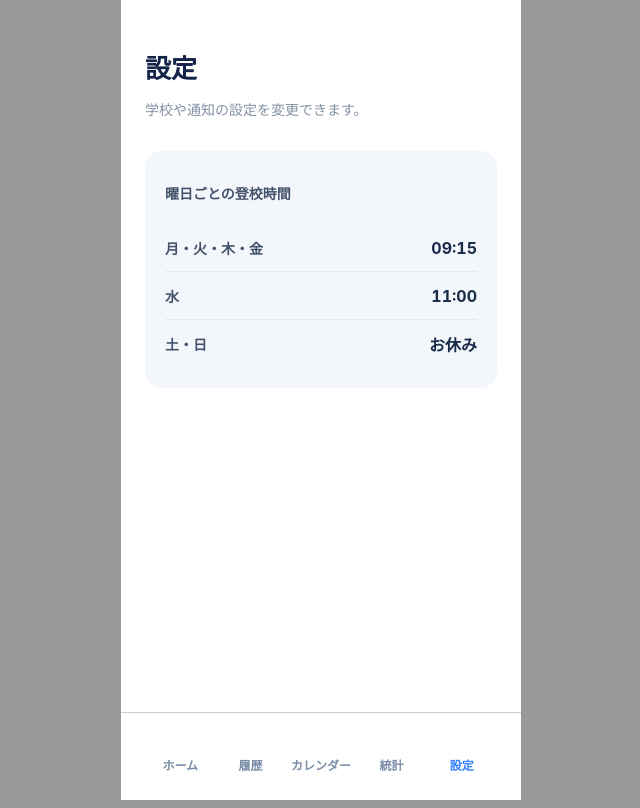
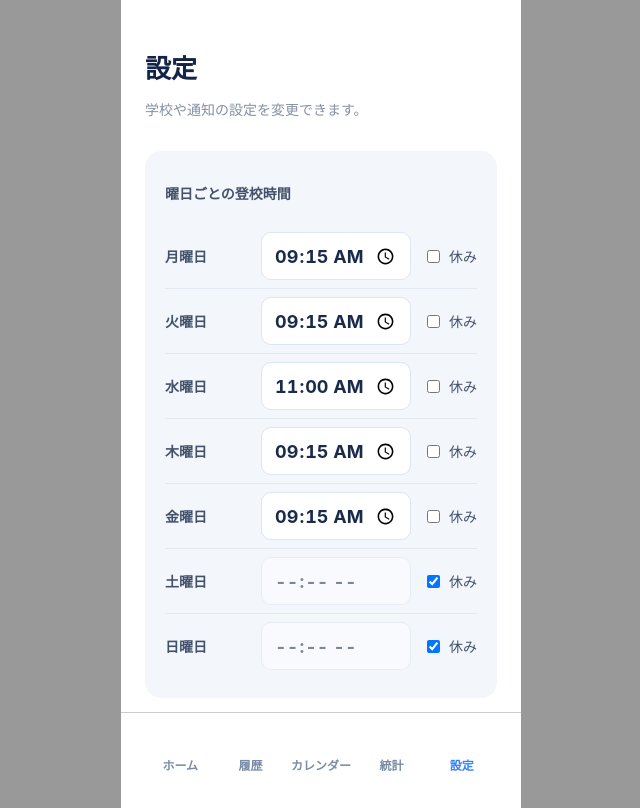
Before and after one commit to ShunKUN1182/WebTraining02, a React (Vite) app in the folder NoDelay/: page /option in a window 1280 px wide. Shown: the whole page, without its empty margins (319-959 px from the left). Built offline with nearby package versions, Linux system fonts and the light colour scheme; some icons are missing.

Commit message:
feat: 時間を曜日ごとに設定可能に

```diff
--- a/NoDelay/src/App.css
+++ b/NoDelay/src/App.css
@@ -544,6 +544,7 @@
     border-bottom: 1px solid #e3e9f1;
     color: #43516b;
     font-size: 14px;
+    padding: 8px 0;
 }
 
 .school-schedule > div:last-child {
@@ -555,11 +556,27 @@
 }
 
 .school-schedule dd {
+    display: flex;
+    align-items: center;
+    gap: 12px;
     margin: 0;
     color: #1a2b4a;
     font-size: 16px;
     font-weight: 700;
     font-variant-numeric: tabular-nums;
+}
+
+.school-schedule dd label {
+    display: flex;
+    align-items: center;
+    gap: 6px;
+    color: #43516b;
+    font-size: 14px;
+    font-weight: 500;
+}
+
+.setting-time-input:disabled {
+    opacity: 0.55;
 }
 
 .setting-label {
--- a/NoDelay/src/Option.tsx
+++ b/NoDelay/src/Option.tsx
@@ -1,4 +1,21 @@
+import { useState } from "react";
+import {
+    DEFAULT_WEEKLY_SCHEDULE,
+    getWeeklySchedule,
+    saveWeeklySchedule,
+    WEEKDAYS,
+    type WeeklySchedule,
+} from "./settings.ts";
+
 function Option() {
+    const [schedule, setSchedule] = useState(getWeeklySchedule);
+
+    const updateDay = (day: keyof WeeklySchedule, time: string) => {
+        const nextSchedule = { ...schedule, [day]: time };
+        setSchedule(nextSchedule);
+        saveWeeklySchedule(nextSchedule);
+    };
+
     return (
         <main className="subpage">
             <h1>設定</h1>
@@ -6,18 +23,38 @@ function Option() {
             <section className="setting-group" aria-label="曜日ごとの登校時間">
                 <h2 className="setting-label">曜日ごとの登校時間</h2>
                 <dl className="school-schedule">
-                    <div>
-                        <dt>月・火・木・金</dt>
-                        <dd>09:15</dd>
-                    </div>
-                    <div>
-                        <dt>水</dt>
-                        <dd>11:00</dd>
-                    </div>
-                    <div>
-                        <dt>土・日</dt>
-                        <dd>お休み</dd>
-                    </div>
+                    {WEEKDAYS.slice(1)
+                        .concat(WEEKDAYS[0])
+                        .map(({ key, label }) => (
+                            <div key={key}>
+                                <dt>{label}曜日</dt>
+                                <dd>
+                                    <input
+                                        className="setting-time-input"
+                                        type="time"
+                                        aria-label={`${label}曜日の登校時間`}
+                                        value={schedule[key]}
+                                        disabled={!schedule[key]}
+                                        onChange={(event) => updateDay(key, event.target.value)}
+                                    />
+                                    <label>
+                                        <input
+                                            type="checkbox"
+                                            checked={!schedule[key]}
+                                            onChange={(event) =>
+                                                updateDay(
+                                                    key,
+                                                    event.target.checked
+                                                        ? ""
+                                                        : DEFAULT_WEEKLY_SCHEDULE[key] || "09:15",
+                                                )
+                                            }
+                                        />
+                                        休み
+                                    </label>
+                                </dd>
+                            </div>
+                        ))}
                 </dl>
             </section>
         </main>
--- a/NoDelay/src/settings.ts
+++ b/NoDelay/src/settings.ts
@@ -1,15 +1,57 @@
 export const DAILY_CHECK_IN_KEY = "dailyCheckIn";
 
-export const getSchoolStartTime = (date: Date = new Date()) => {
-    switch (date.getDay()) {
-        case 1:
-        case 2:
-        case 4:
-        case 5:
-            return "09:15";
-        case 3:
-            return "11:00";
-        default:
-            return null;
+export const WEEKLY_SCHEDULE_KEY = "weeklySchedule";
+
+export const WEEKDAYS = [
+    { key: "sunday", label: "日", day: 0 },
+    { key: "monday", label: "月", day: 1 },
+    { key: "tuesday", label: "火", day: 2 },
+    { key: "wednesday", label: "水", day: 3 },
+    { key: "thursday", label: "木", day: 4 },
+    { key: "friday", label: "金", day: 5 },
+    { key: "saturday", label: "土", day: 6 },
+] as const;
+
+export type Weekday = (typeof WEEKDAYS)[number]["key"];
+export type WeeklySchedule = Record<Weekday, string>;
+
+export const DEFAULT_WEEKLY_SCHEDULE: WeeklySchedule = {
+    sunday: "",
+    monday: "09:15",
+    tuesday: "09:15",
+    wednesday: "11:00",
+    thursday: "09:15",
+    friday: "09:15",
+    saturday: "",
+};
+
+export const getWeeklySchedule = (): WeeklySchedule => {
+    const saved = localStorage.getItem(WEEKLY_SCHEDULE_KEY);
+    if (!saved) return { ...DEFAULT_WEEKLY_SCHEDULE };
+
+    try {
+        const parsed = JSON.parse(saved) as Partial<WeeklySchedule>;
+        return Object.fromEntries(
+            WEEKDAYS.map(({ key }) => {
+                const time = parsed[key];
+                return [
+                    key,
+                    typeof time === "string" && (time === "" || /^\d{2}:\d{2}$/.test(time))
+                        ? time
+                        : DEFAULT_WEEKLY_SCHEDULE[key],
+                ];
+            }),
+        ) as WeeklySchedule;
+    } catch {
+        return { ...DEFAULT_WEEKLY_SCHEDULE };
     }
 };
+
+export const saveWeeklySchedule = (schedule: WeeklySchedule) => {
+    localStorage.setItem(WEEKLY_SCHEDULE_KEY, JSON.stringify(schedule));
+};
+
+export const getSchoolStartTime = (date: Date = new Date()) => {
+    const weekday = WEEKDAYS.find(({ day }) => day === date.getDay());
+    return weekday ? getWeeklySchedule()[weekday.key] || null : null;
+};
```
